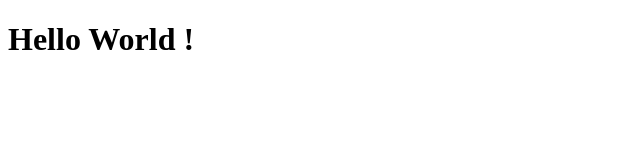
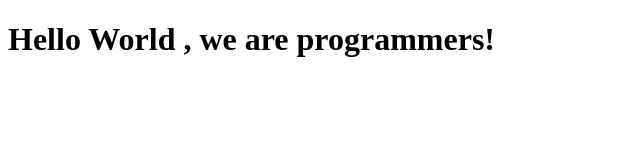
Before and after one commit to EzekielUtshudi/Microverse-Html-Css, a plain HTML site: page index.html in a window 1280 px wide. Shown: the whole page, without its empty margins (0-640 px from the left). Drawn offline with Linux system fonts and the light colour scheme.

Commit message:
changes made with Venga

```diff
--- a/index.html
+++ b/index.html
@@ -11,7 +11,7 @@
 
 
 
-<H1>Hello World !</H1>
+<H1>Hello World , we are programmers!</H1>
     <script src="https://cdn.freecodecamp.org/testable-projects-fcc/v1/bundle.js"></script>
 
 
```
